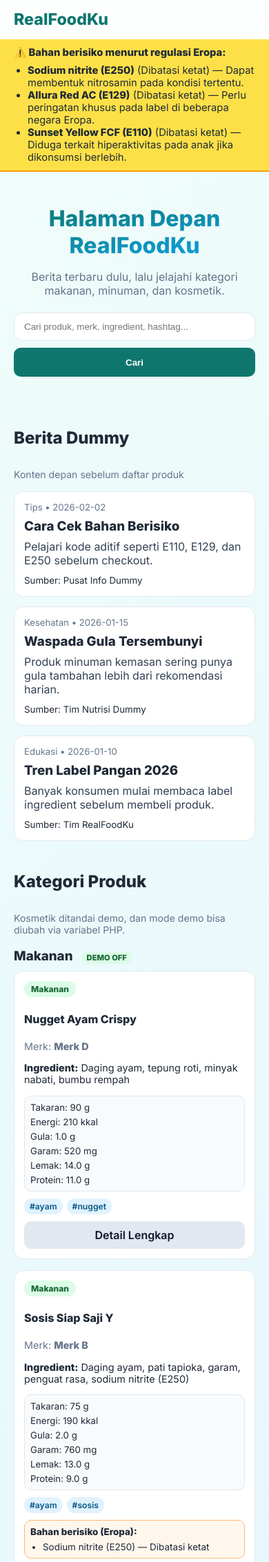
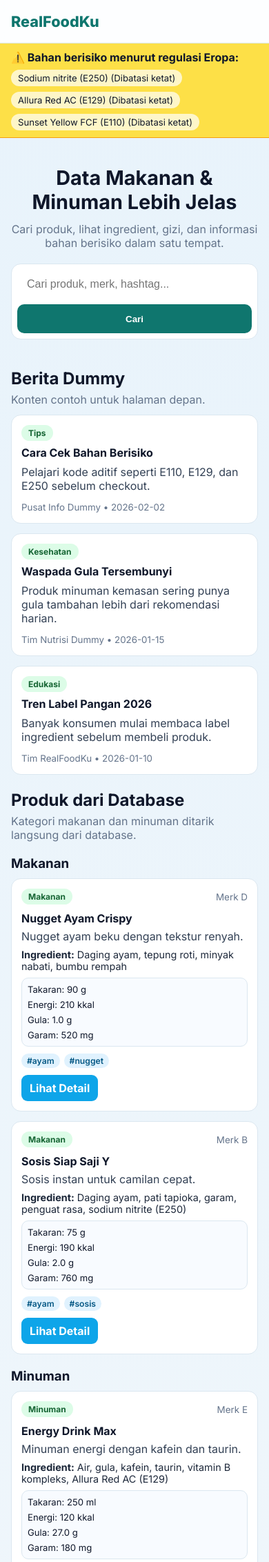
Before and after one commit to KyonKyon0/realfoodku.store, a PHP site: page / in a window 390 px wide. Shown: the top 2264 px of the page at 69% size. Run offline with PHP 8.4, Linux system fonts and the light colour scheme; data comes from the database, SQL or seed files in the repository.

Commit message:
Redesign homepage UI for mobile/desktop and load food/drink data from DB first

```diff
--- a/assets/css/index.css
+++ b/assets/css/index.css
@@ -1,225 +1,149 @@
 :root {
+    --bg: #f1f7fb;
+    --card: #ffffff;
     --primary: #0f766e;
-    --secondary: #0ea5e9;
-    --glass: rgba(255, 255, 255, 0.82);
-    --border: rgba(255, 255, 255, 0.48);
+    --text: #0f172a;
+    --muted: #64748b;
+    --border: #dbe7f0;
 }
 
 * { box-sizing: border-box; }
 body {
+    margin: 0;
     font-family: 'Inter', sans-serif;
-    margin: 0;
-    color: #1f2937;
-    background: linear-gradient(135deg, #f0fdfa 0%, #e0f2fe 100%);
+    color: var(--text);
+    background: linear-gradient(180deg, #e8f3fb 0%, var(--bg) 100%);
 }
 
-header {
+.shell { max-width: 1120px; margin: 0 auto; padding: 0 16px; }
+.topbar {
     position: sticky;
     top: 0;
-    z-index: 100;
-    background: var(--glass);
-    backdrop-filter: blur(15px);
+    z-index: 20;
+    background: rgba(255,255,255,0.88);
+    backdrop-filter: blur(8px);
     border-bottom: 1px solid var(--border);
 }
-.nav-wrapper {
-    max-width: 1120px;
-    margin: 0 auto;
-    padding: 14px 20px;
+.nav { min-height: 62px; display: flex; justify-content: space-between; align-items: center; }
+.brand { text-decoration: none; color: var(--primary); font-weight: 800; font-size: 1.35rem; }
+.nav nav { display: flex; gap: 16px; }
+.nav nav a { text-decoration: none; color: #334155; font-weight: 600; }
+
+.risk-banner { background: #fde047; border-bottom: 1px solid #f59e0b; }
+.risk-banner .shell { padding-top: 10px; padding-bottom: 10px; }
+.risk-list { margin-top: 8px; display: flex; flex-wrap: wrap; gap: 8px; }
+.risk-list span { background: rgba(255,255,255,.7); border-radius: 999px; padding: 4px 10px; font-size: .82rem; }
+
+.hero { text-align: center; padding-top: 40px; padding-bottom: 20px; }
+.hero h1 { margin: 0; font-size: clamp(1.8rem, 5vw, 3rem); }
+.hero p { color: var(--muted); margin: 12px auto 0; max-width: 760px; }
+.search {
+    margin: 20px auto 0;
+    max-width: 720px;
+    background: #fff;
+    border: 1px solid var(--border);
+    border-radius: 14px;
+    padding: 8px;
     display: flex;
-    justify-content: space-between;
-    align-items: center;
+    gap: 8px;
 }
-.brand-logo {
-    font-weight: 800;
-    font-size: 1.45rem;
-    color: var(--primary);
-    text-decoration: none;
-}
-.nav-links { display: flex; gap: 14px; }
-.nav-links a { color: #334155; text-decoration: none; font-weight: 600; }
+.search input { flex: 1; border: none; outline: none; padding: 12px 14px; font-size: 1rem; }
+.search button { border: none; background: var(--primary); color: #fff; border-radius: 10px; padding: 0 18px; font-weight: 700; cursor: pointer; }
 
-.top-warning { background: #fde047; border-bottom: 2px solid #f59e0b; }
-.warning-inner { max-width: 1120px; margin: 0 auto; padding: 10px 20px; font-size: 0.92rem; }
-.warning-inner ul { margin: 8px 0 0; padding-left: 20px; }
+.block { margin-top: 22px; }
+.head { margin-bottom: 12px; }
+.head h2 { margin: 0; }
+.head p { margin: 6px 0 0; color: var(--muted); }
 
-.hero { max-width: 850px; margin: 0 auto; padding: 48px 20px 26px; text-align: center; }
-.hero h1 {
-    margin: 0;
-    font-size: clamp(2rem, 7vw, 3.4rem);
-    background: linear-gradient(to bottom right, var(--primary), var(--secondary));
-    -webkit-background-clip: text;
-    -webkit-text-fill-color: transparent;
-}
-.hero p { color: #64748b; }
-.search-container { margin-top: 22px; }
-.glass-search {
-    display: flex;
-    gap: 10px;
-    max-width: 680px;
-    margin: 0 auto;
-    background: var(--glass);
-    border: 1px solid var(--border);
-    border-radius: 16px;
-    padding: 10px;
-}
-.glass-search input { flex: 1; border: none; background: transparent; padding: 12px 14px; outline: none; }
-.glass-search button {
-    border: none;
-    border-radius: 10px;
-    padding: 0 20px;
-    background: var(--primary);
-    color: #fff;
-    font-weight: 600;
-    cursor: pointer;
-}
-
-.main-content { max-width: 1120px; margin: 0 auto; padding: 12px 20px 40px; }
-.section-head { display: flex; justify-content: space-between; align-items: baseline; gap: 10px; margin: 16px 0; }
-.hint { color: #64748b; font-size: 0.88rem; }
-.alert {
-    background: #fff;
-    border: 1px dashed #cbd5e1;
-    border-radius: 14px;
-    padding: 16px;
-    text-align: center;
-}
-.alert.error { border: 1px solid #fecaca; color: #b91c1c; background: #fef2f2; }
+.alert { background: #fff; border: 1px dashed #c7d8e5; padding: 14px; border-radius: 12px; }
+.alert.error { border-color: #fca5a5; background: #fff1f1; color: #991b1b; }
 
 .news-grid {
     display: grid;
-    grid-template-columns: repeat(auto-fill, minmax(280px, 1fr));
+    grid-template-columns: repeat(auto-fill, minmax(250px, 1fr));
     gap: 14px;
-    margin-bottom: 24px;
 }
 .news-card {
-    background: #fff;
-    border: 1px solid #e2e8f0;
+    background: var(--card);
+    border: 1px solid var(--border);
     border-radius: 14px;
     padding: 14px;
 }
-.news-meta { color: #64748b; font-size: 0.82rem; }
-.news-card h3 { margin: 8px 0; }
-.news-card p { margin: 0 0 8px; color: #334155; }
+.news-card h3 { margin: 10px 0 8px; font-size: 1rem; }
+.news-card p { margin: 0 0 10px; color: #334155; }
+.news-card small { color: var(--muted); }
 
-.category-section { margin-top: 10px; }
-.category-block { margin-bottom: 24px; }
-.category-block h3 { margin-bottom: 10px; }
-.demo-badge,
-.live-badge {
-    display: inline-block;
-    margin-left: 8px;
-    padding: 2px 8px;
-    border-radius: 999px;
-    font-size: 0.7rem;
-    font-weight: 700;
-}
-.demo-badge { background: #fef3c7; color: #b45309; }
-.live-badge { background: #dcfce7; color: #166534; }
-
+.category-title { margin: 20px 0 10px; }
 .product-grid {
     display: grid;
-    grid-template-columns: repeat(auto-fill, minmax(300px, 1fr));
-    gap: 16px;
+    grid-template-columns: repeat(auto-fill, minmax(280px, 1fr));
+    gap: 14px;
 }
 .product-card {
-    background: #fff;
-    border: 1px solid #e2e8f0;
+    background: var(--card);
+    border: 1px solid var(--border);
     border-radius: 14px;
     padding: 14px;
 }
-.top-line { display: flex; gap: 8px; align-items: center; }
-.category-tag {
-    display: inline-block;
+.meta-row { display: flex; justify-content: space-between; align-items: center; gap: 8px; }
+.brand-name { font-size: .84rem; color: var(--muted); }
+.chip {
+    background: #dcfce7;
+    color: #166534;
+    border-radius: 999px;
     padding: 4px 10px;
-    border-radius: 999px;
-    font-size: 0.75rem;
+    font-size: .75rem;
     font-weight: 700;
-    color: #166534;
-    background: #dcfce7;
 }
-.demo-tag {
-    display: inline-block;
-    padding: 3px 8px;
-    border-radius: 999px;
-    font-size: 0.7rem;
-    font-weight: 700;
-    color: #b45309;
-    background: #fef3c7;
-}
-.meta { color: #64748b; font-size: 0.9rem; }
-.ingredient { font-size: 0.9rem; }
-.nutrition {
+.product-card h4 { margin: 10px 0 6px; }
+.desc { margin: 0 0 8px; color: #334155; }
+.ingredient { margin: 0; font-size: .9rem; color: #1e293b; }
+.nutri {
     margin-top: 8px;
+    background: #f8fbff;
+    border: 1px solid #dbe7f0;
+    border-radius: 10px;
+    padding: 8px;
     display: grid;
     grid-template-columns: 1fr 1fr;
-    gap: 5px;
-    font-size: 0.83rem;
-    background: #f8fafc;
-    border: 1px solid #e2e8f0;
-    border-radius: 10px;
-    padding: 8px;
+    gap: 6px;
+    font-size: .82rem;
 }
-.hashtags { margin-top: 10px; display: flex; flex-wrap: wrap; gap: 6px; }
-.hashtags span {
-    font-size: 0.76rem;
-    padding: 4px 8px;
-    border-radius: 999px;
-    background: #e0f2fe;
-    color: #075985;
-    font-weight: 600;
-}
-.danger-box {
+.tags { margin-top: 10px; display: flex; gap: 6px; flex-wrap: wrap; }
+.tags span { background: #e0f2fe; color: #075985; border-radius: 999px; padding: 3px 8px; font-size: .76rem; font-weight: 600; }
+.btn {
     margin-top: 10px;
-    background: #fff7ed;
-    border: 1px solid #fdba74;
-    border-radius: 10px;
-    padding: 8px;
-    font-size: 0.84rem;
-}
-.danger-box ul { margin: 6px 0 0; padding-left: 18px; }
-.btn-action {
-    display: block;
-    margin-top: 10px;
-    text-align: center;
+    display: inline-block;
     text-decoration: none;
-    background: #e2e8f0;
-    color: #0f172a;
-    font-weight: 600;
-    border-radius: 10px;
-    padding: 10px;
+    background: #0ea5e9;
+    color: #fff;
+    padding: 9px 12px;
+    border-radius: 9px;
+    font-weight: 700;
 }
 
-.dark-footer {
-    background: #0b1120 !important;
+.footer-dark {
+    margin-top: 28px;
+    background: #0b1120;
+    border-top: 1px solid #1e293b;
     color: #cbd5e1;
-    margin-top: 24px;
-    padding: 34px 20px;
-    border-top: 1px solid #1e293b;
+    padding: 30px 0;
 }
-.footer-wrap {
-    max-width: 1120px;
-    margin: 0 auto;
+.footer-grid {
     display: grid;
     grid-template-columns: repeat(auto-fit, minmax(220px, 1fr));
-    gap: 24px;
-    align-items: start;
+    gap: 18px;
 }
-.dark-footer h4 { margin: 0 0 8px; color: #f8fafc; }
-.dark-footer p { margin: 0; color: #94a3b8; line-height: 1.6; }
-.dark-footer ul {
-    margin: 0;
-    padding: 0;
-    list-style: none;
-}
-.dark-footer li { margin: 6px 0; }
-.dark-footer a { color: #cbd5e1; text-decoration: none; }
-.dark-footer a:hover { color: #38bdf8; }
+.footer-dark h4 { margin: 0 0 8px; color: #f8fafc; }
+.footer-dark p { margin: 0; color: #94a3b8; }
+.footer-dark ul { list-style: none; padding: 0; margin: 0; }
+.footer-dark li { margin: 6px 0; }
+.footer-dark a { text-decoration: none; color: #cbd5e1; }
+.footer-dark a:hover { color: #38bdf8; }
 
 @media (max-width: 760px) {
-    .glass-search { flex-direction: column; background: transparent; border: none; padding: 0; }
-    .glass-search input { background: #fff; border: 1px solid #e2e8f0; border-radius: 12px; }
-    .glass-search button { height: 42px; }
-    .nav-links { display: none; }
-    .nutrition { grid-template-columns: 1fr; }
-    .section-head { flex-direction: column; align-items: flex-start; }
+    .nav nav { display: none; }
+    .search { flex-direction: column; }
+    .search button { height: 42px; }
+    .nutri { grid-template-columns: 1fr; }
 }
--- a/index.php
+++ b/index.php
@@ -5,23 +5,36 @@ declare(strict_types=1);
 require __DIR__ . '/db.php';
 
 $search = trim((string) ($_GET['q'] ?? ''));
-$products = [];
 $newsList = [];
+$productsByCategory = [
+    'Makanan' => [],
+    'Minuman' => [],
+];
 $dangerousByEurope = [];
 $errorMessage = '';
 
-// Variabel bisa diubah sesuai kebutuhan demo/non-demo per kategori.
-$showDemoByCategory = [
-    'Makanan' => false,
-    'Minuman' => false,
-    'Kosmetik' => true,
-];
-
-$categoriesOrder = ['Makanan', 'Minuman', 'Kosmetik'];
-$productsByCategory = [
-    'Makanan' => [],
-    'Minuman' => [],
-    'Kosmetik' => [],
+$dummyNews = [
+    [
+        'judul' => 'Tips Memilih Produk Harian',
+        'ringkasan' => 'Mulai cek ingredient, gula, garam, dan lemak sebelum belanja produk kemasan.',
+        'kategori' => 'Tips',
+        'sumber' => 'Redaksi Dummy',
+        'tanggal_publish' => '2026-04-01',
+    ],
+    [
+        'judul' => 'Update Tren Minuman 2026',
+        'ringkasan' => 'Minuman rendah gula dan produk isotonik masih jadi pilihan utama konsumen.',
+        'kategori' => 'Tren',
+        'sumber' => 'Insight Dummy',
+        'tanggal_publish' => '2026-04-05',
+    ],
+    [
+        'judul' => 'Pahami Kode Aditif Pangan',
+        'ringkasan' => 'Kode seperti E110, E129, dan E250 perlu dipahami agar konsumsi lebih bijak.',
+        'kategori' => 'Edukasi',
+        'sumber' => 'Pusat Dummy',
+        'tanggal_publish' => '2026-04-10',
+    ],
 ];
 
 try {
@@ -34,6 +47,9 @@ try {
          LIMIT 6'
     );
     $newsList = $newsStmt->fetchAll();
+    if (empty($newsList)) {
+        $newsList = $dummyNews;
+    }
 
     $sql = <<<SQL
     SELECT
@@ -41,7 +57,6 @@ try {
         p.nama_produk,
         p.merk,
         p.kategori,
-        p.is_demo,
         p.deskripsi_singkat,
         p.link_beli,
         kg.ingredient,
@@ -52,7 +67,6 @@ try {
         kg.protein_g,
         kg.takaran_saji,
         GROUP_CONCAT(DISTINCT h.nama_tag ORDER BY h.nama_tag SEPARATOR ',') AS hashtags,
-        GROUP_CONCAT(DISTINCT bbe.nama_bahan SEPARATOR '||') AS bahan_berbahaya,
         GROUP_CONCAT(DISTINCT CONCAT(bbe.nama_bahan, '::', bbe.status_eropa, '::', bbe.alasan) SEPARATOR '||') AS detail_bahan_berbahaya
     FROM produk p
     INNER JOIN kandungan_gizi kg ON kg.produk_id = p.id
@@ -60,14 +74,17 @@ try {
     LEFT JOIN hashtag h ON h.id = ph.hashtag_id
     LEFT JOIN produk_bahan_berbahaya pbb ON pbb.produk_id = p.id
     LEFT JOIN bahan_berbahaya_eropa bbe ON bbe.id = pbb.bahan_id
-    WHERE (:search = '')
+    WHERE p.kategori IN ('Makanan', 'Minuman')
+      AND (
+          (:search = '')
           OR (p.nama_produk LIKE :keyword)
           OR (p.merk LIKE :keyword)
           OR (kg.ingredient LIKE :keyword)
           OR (h.nama_tag LIKE :keyword)
-    GROUP BY p.id, p.nama_produk, p.merk, p.kategori, p.is_demo, p.deskripsi_singkat, p.link_beli,
+      )
+    GROUP BY p.id, p.nama_produk, p.merk, p.kategori, p.deskripsi_singkat, p.link_beli,
              kg.ingredient, kg.energi_kkal, kg.gula_g, kg.garam_mg, kg.lemak_g, kg.protein_g, kg.takaran_saji
-    ORDER BY FIELD(p.kategori, 'Makanan','Minuman','Kosmetik'), p.nama_produk ASC
+    ORDER BY FIELD(p.kategori, 'Makanan', 'Minuman'), p.nama_produk ASC
     SQL;
 
     $stmt = $pdo->prepare($sql);
@@ -75,19 +92,11 @@ try {
         ':search' => $search,
         ':keyword' => '%' . $search . '%',
     ]);
-    $products = $stmt->fetchAll();
 
-    foreach ($products as &$product) {
-        $category = $product['kategori'];
-        $isDemo = (int) $product['is_demo'] === 1;
-        $allowDemoInCategory = $showDemoByCategory[$category] ?? false;
-
-        if ($isDemo && !$allowDemoInCategory) {
-            continue;
-        }
-
+    foreach ($stmt->fetchAll() as $product) {
         $dangerDetailsRaw = array_filter(explode('||', (string) $product['detail_bahan_berbahaya']));
         $dangerDetails = [];
+
         foreach ($dangerDetailsRaw as $item) {
             [$nama, $status, $alasan] = array_pad(explode('::', $item, 3), 3, '');
             if ($nama === '') {
@@ -106,14 +115,11 @@ try {
 
         $product['hashtags'] = array_values(array_filter(explode(',', (string) $product['hashtags'])));
         $product['danger_details'] = $dangerDetails;
-
-        if (isset($productsByCategory[$category])) {
-            $productsByCategory[$category][] = $product;
+        $productsByCategory[$product['kategori']][] = $product;
     }
-    }
-    unset($product);
 } catch (Throwable $e) {
-    $errorMessage = 'Koneksi database gagal. Cek config.php dan pastikan tabel database.sql sudah diimport.';
+    $errorMessage = 'Koneksi database gagal. Cek config.php dan import database.sql.';
+    $newsList = $dummyNews;
 }
 ?>
 <!doctype html>
@@ -121,158 +127,132 @@ try {
 <head>
     <meta charset="UTF-8">
     <meta name="viewport" content="width=device-width, initial-scale=1.0">
-    <title>RealFoodKu — Berita & Kategori Produk</title>
+    <title>RealFoodKu — Data Makanan & Minuman</title>
     <link rel="preconnect" href="https://fonts.googleapis.com">
     <link rel="preconnect" href="https://fonts.gstatic.com" crossorigin>
-    <link href="https://fonts.googleapis.com/css2?family=Inter:wght@300;400;600;800&display=swap" rel="stylesheet">
+    <link href="https://fonts.googleapis.com/css2?family=Inter:wght@400;600;700;800&display=swap" rel="stylesheet">
     <link rel="stylesheet" href="/assets/css/index.css">
 </head>
 <body>
-<header>
-    <div class="nav-wrapper">
-        <a href="/" class="brand-logo">RealFoodKu</a>
-        <div class="nav-links"><a href="#news">Berita</a><a href="#kategori">Kategori</a></div>
+<header class="topbar">
+    <div class="shell nav">
+        <a class="brand" href="/">RealFoodKu</a>
+        <nav>
+            <a href="#berita">Berita</a>
+            <a href="#produk">Produk</a>
+        </nav>
     </div>
 </header>
 
 <?php if (!empty($dangerousByEurope)): ?>
-<section class="top-warning">
-    <div class="warning-inner">
+<section class="risk-banner">
+    <div class="shell">
         <strong>⚠️ Bahan berisiko menurut regulasi Eropa:</strong>
-        <ul>
+        <div class="risk-list">
             <?php foreach ($dangerousByEurope as $name => $info): ?>
-                <li><b><?= htmlspecialchars($name, ENT_QUOTES, 'UTF-8'); ?></b> (<?= htmlspecialchars($info['status'], ENT_QUOTES, 'UTF-8'); ?>) — <?= htmlspecialchars($info['alasan'], ENT_QUOTES, 'UTF-8'); ?></li>
+                <span><?= htmlspecialchars($name, ENT_QUOTES, 'UTF-8'); ?> (<?= htmlspecialchars($info['status'], ENT_QUOTES, 'UTF-8'); ?>)</span>
             <?php endforeach; ?>
-        </ul>
+        </div>
     </div>
 </section>
 <?php endif; ?>
 
-<section class="hero">
-    <h1>Halaman Depan RealFoodKu</h1>
-    <p>Berita terbaru dulu, lalu jelajahi kategori makanan, minuman, dan kosmetik.</p>
-    <div class="search-container">
-        <form method="get" action="/" class="glass-search">
-            <input type="text" name="q" id="searchInput" placeholder="Cari produk, merk, ingredient, hashtag..." value="<?= htmlspecialchars($search, ENT_QUOTES, 'UTF-8'); ?>">
-            <button type="submit" id="searchBtn">Cari</button>
+<section class="hero shell">
+    <h1>Data Makanan & Minuman Lebih Jelas</h1>
+    <p>Cari produk, lihat ingredient, gizi, dan informasi bahan berisiko dalam satu tempat.</p>
+    <form method="get" action="/" class="search">
+        <input type="text" name="q" id="searchInput" placeholder="Cari produk, merk, hashtag..." value="<?= htmlspecialchars($search, ENT_QUOTES, 'UTF-8'); ?>">
+        <button id="searchBtn" type="submit">Cari</button>
     </form>
-    </div>
 </section>
 
-<main class="main-content">
+<main class="shell">
     <?php if ($errorMessage !== ''): ?>
         <div class="alert error"><?= htmlspecialchars($errorMessage, ENT_QUOTES, 'UTF-8'); ?></div>
     <?php endif; ?>
 
-    <section id="news">
-        <div class="section-head">
+    <section id="berita" class="block">
+        <div class="head">
             <h2>Berita Dummy</h2>
-            <span class="hint">Konten depan sebelum daftar produk</span>
+            <p>Konten contoh untuk halaman depan.</p>
         </div>
         <div class="news-grid">
             <?php foreach ($newsList as $news): ?>
                 <article class="news-card">
-                    <div class="news-meta"><?= htmlspecialchars($news['kategori'], ENT_QUOTES, 'UTF-8'); ?> • <?= htmlspecialchars($news['tanggal_publish'], ENT_QUOTES, 'UTF-8'); ?></div>
+                    <span class="chip"><?= htmlspecialchars($news['kategori'], ENT_QUOTES, 'UTF-8'); ?></span>
                     <h3><?= htmlspecialchars($news['judul'], ENT_QUOTES, 'UTF-8'); ?></h3>
                     <p><?= htmlspecialchars($news['ringkasan'], ENT_QUOTES, 'UTF-8'); ?></p>
-                    <small>Sumber: <?= htmlspecialchars($news['sumber'], ENT_QUOTES, 'UTF-8'); ?></small>
+                    <small><?= htmlspecialchars($news['sumber'], ENT_QUOTES, 'UTF-8'); ?> • <?= htmlspecialchars($news['tanggal_publish'], ENT_QUOTES, 'UTF-8'); ?></small>
                 </article>
             <?php endforeach; ?>
         </div>
     </section>
 
-    <section id="kategori" class="category-section">
-        <div class="section-head">
-            <h2>Kategori Produk</h2>
-            <span class="hint">Kosmetik ditandai demo, dan mode demo bisa diubah via variabel PHP.</span>
+    <section id="produk" class="block">
+        <div class="head">
+            <h2>Produk dari Database</h2>
+            <p>Kategori makanan dan minuman ditarik langsung dari database.</p>
         </div>
 
-        <?php foreach ($categoriesOrder as $category): ?>
-            <div class="category-block">
-                <h3>
-                    <?= htmlspecialchars($category, ENT_QUOTES, 'UTF-8'); ?>
-                    <?php if (($showDemoByCategory[$category] ?? false) === true): ?>
-                        <span class="demo-badge">DEMO ON</span>
-                    <?php else: ?>
-                        <span class="live-badge">DEMO OFF</span>
-                    <?php endif; ?>
-                </h3>
-
+        <?php foreach (['Makanan', 'Minuman'] as $category): ?>
+            <h3 class="category-title"><?= htmlspecialchars($category, ENT_QUOTES, 'UTF-8'); ?></h3>
             <?php if (empty($productsByCategory[$category])): ?>
-                    <div class="alert">Belum ada produk tampil pada kategori ini.</div>
+                <div class="alert">Tidak ada data <?= strtolower($category); ?> yang cocok.</div>
             <?php else: ?>
                 <div class="product-grid">
                     <?php foreach ($productsByCategory[$category] as $product): ?>
                         <article class="product-card">
-                                <div class="top-line">
-                                    <span class="category-tag"><?= htmlspecialchars($product['kategori'], ENT_QUOTES, 'UTF-8'); ?></span>
-                                    <?php if ((int) $product['is_demo'] === 1): ?>
-                                        <span class="demo-tag">Demo</span>
-                                    <?php endif; ?>
+                            <div class="meta-row">
+                                <span class="chip"><?= htmlspecialchars($product['kategori'], ENT_QUOTES, 'UTF-8'); ?></span>
+                                <span class="brand-name"><?= htmlspecialchars($product['merk'], ENT_QUOTES, 'UTF-8'); ?></span>
                             </div>
                             <h4><?= htmlspecialchars($product['nama_produk'], ENT_QUOTES, 'UTF-8'); ?></h4>
-                                <div class="meta">Merk: <strong><?= htmlspecialchars($product['merk'], ENT_QUOTES, 'UTF-8'); ?></strong></div>
-                                <p class="ingredient"><b>Ingredient:</b> <?= htmlspecialchars($product['ingredient'], ENT_QUOTES, 'UTF-8'); ?></p>
+                            <p class="desc"><?= htmlspecialchars($product['deskripsi_singkat'], ENT_QUOTES, 'UTF-8'); ?></p>
+                            <p class="ingredient"><strong>Ingredient:</strong> <?= htmlspecialchars($product['ingredient'], ENT_QUOTES, 'UTF-8'); ?></p>
 
-                                <div class="nutrition">
-                                    <div>Takaran: <?= htmlspecialchars($product['takaran_saji'], ENT_QUOTES, 'UTF-8'); ?></div>
-                                    <div>Energi: <?= number_format((float) $product['energi_kkal'], 0); ?> kkal</div>
-                                    <div>Gula: <?= number_format((float) $product['gula_g'], 1); ?> g</div>
-                                    <div>Garam: <?= number_format((float) $product['garam_mg'], 0); ?> mg</div>
-                                    <div>Lemak: <?= number_format((float) $product['lemak_g'], 1); ?> g</div>
-                                    <div>Protein: <?= number_format((float) $product['protein_g'], 1); ?> g</div>
+                            <div class="nutri">
+                                <span>Takaran: <?= htmlspecialchars($product['takaran_saji'], ENT_QUOTES, 'UTF-8'); ?></span>
+                                <span>Energi: <?= number_format((float) $product['energi_kkal'], 0); ?> kkal</span>
+                                <span>Gula: <?= number_format((float) $product['gula_g'], 1); ?> g</span>
+                                <span>Garam: <?= number_format((float) $product['garam_mg'], 0); ?> mg</span>
                             </div>
 
                             <?php if (!empty($product['hashtags'])): ?>
-                                    <div class="hashtags">
+                                <div class="tags">
                                     <?php foreach ($product['hashtags'] as $tag): ?>
                                         <span>#<?= htmlspecialchars($tag, ENT_QUOTES, 'UTF-8'); ?></span>
                                     <?php endforeach; ?>
                                 </div>
                             <?php endif; ?>
 
-                                <?php if (!empty($product['danger_details'])): ?>
-                                    <div class="danger-box">
-                                        <b>Bahan berisiko (Eropa):</b>
-                                        <ul>
-                                            <?php foreach ($product['danger_details'] as $danger): ?>
-                                                <li><?= htmlspecialchars($danger['nama'], ENT_QUOTES, 'UTF-8'); ?> — <?= htmlspecialchars($danger['status'], ENT_QUOTES, 'UTF-8'); ?></li>
-                                            <?php endforeach; ?>
-                                        </ul>
-                                    </div>
-                                <?php endif; ?>
-
-                                <a href="/produk/<?= (int) $product['id']; ?>" class="btn-action">Detail Lengkap</a>
+                            <a href="/produk/<?= (int) $product['id']; ?>" class="btn">Lihat Detail</a>
                         </article>
                     <?php endforeach; ?>
                 </div>
             <?php endif; ?>
-            </div>
         <?php endforeach; ?>
     </section>
 </main>
 
-<footer class="dark-footer">
-    <div class="footer-wrap">
+<footer class="footer-dark">
+    <div class="shell footer-grid">
         <div>
             <h4>RealFoodKu</h4>
-            <p>Portal edukasi pangan dengan data dummy untuk pengembangan.</p>
+            <p>Portal data pangan dan minuman berbasis database.</p>
         </div>
         <div>
-            <h4>Links</h4>
+            <h4>Link</h4>
             <ul>
                 <li><a href="#">Source</a></li>
                 <li><a href="#">Github</a></li>
                 <li><a href="#">Instagram</a></li>
-                <li><a href="#">Dokumentasi</a></li>
             </ul>
         </div>
         <div>
-            <h4>Kategori</h4>
+            <h4>Navigasi</h4>
             <ul>
-                <li><a href="#kategori">Makanan</a></li>
-                <li><a href="#kategori">Minuman</a></li>
-                <li><a href="#kategori">Kosmetik</a></li>
+                <li><a href="#berita">Berita</a></li>
+                <li><a href="#produk">Produk</a></li>
             </ul>
         </div>
     </div>
```
Also changed, not shown: README.md. Lines whose indentation alone changed are shown as unchanged.
